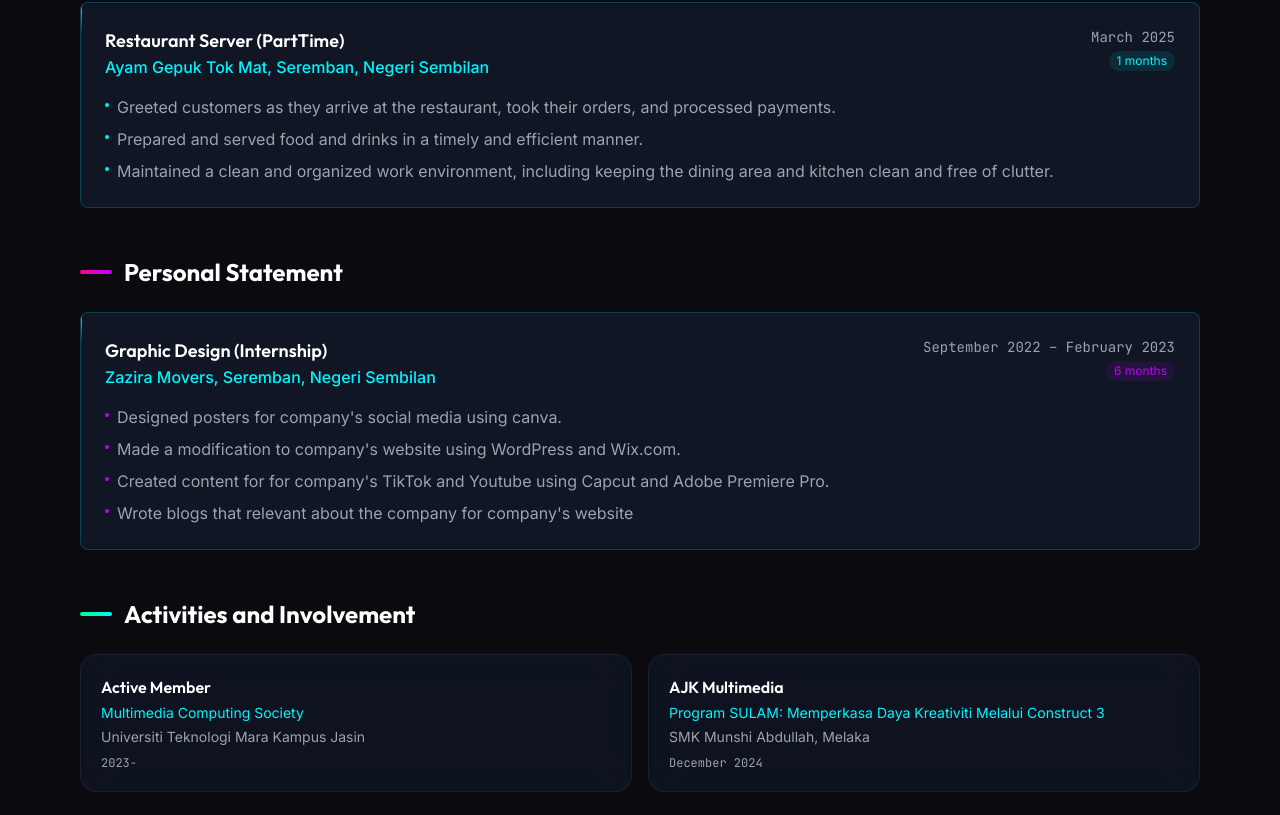
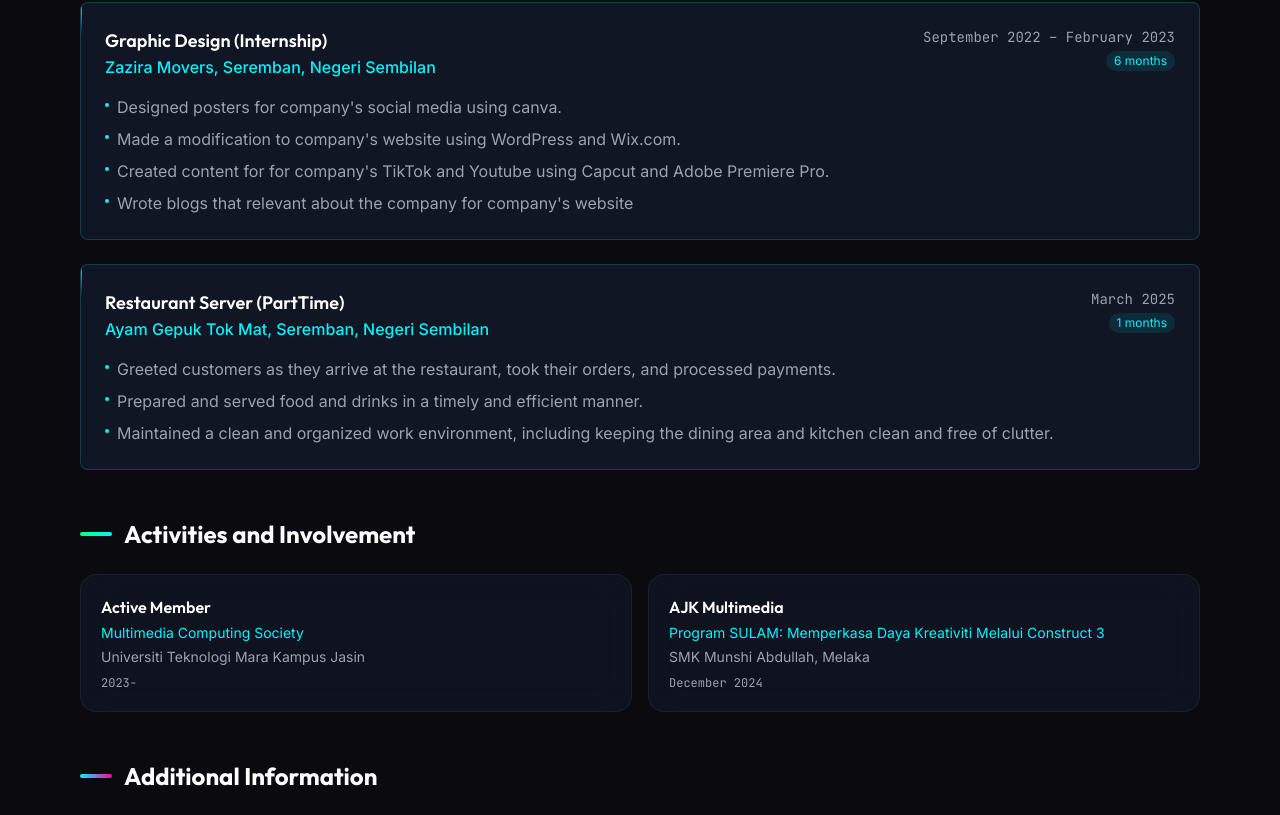
Before and after one commit to MuhdAqmarr/Portfolio-ZharifAzfar, a React (Vite) app: page /resume in a window 1280 px wide. Shown: the part 1590-2405 px from the top of the page. Built offline with nearby package versions, Linux system fonts and the light colour scheme.

Commit message:
Commit - Resume

```diff
--- a/src/pages/Resume.tsx
+++ b/src/pages/Resume.tsx
@@ -149,7 +149,7 @@
                     </ScrollReveal>
 
                     <StaggerContainer className="space-y-6">
-                        {resumeData.workingExperiences.map((exp, index) => (
+                        {[...resumeData.personalStatement, ...resumeData.workingExperiences].map((exp, index) => (
                             <StaggerItem key={index}>
                                 <Card variant="hud" glow className="p-6">
                                     <div className="flex flex-col lg:flex-row lg:items-start lg:justify-between gap-4 mb-4">
@@ -184,50 +184,7 @@
                     </StaggerContainer>
                 </section>
 
-                {/* Personal Statement Section */}
-                <section>
-                    <ScrollReveal>
-                        <h2 className="font-display text-2xl font-bold text-gray-900 dark:text-white mb-6 flex items-center gap-3">
-                            <span className="h-1 w-8 rounded-full bg-gradient-to-r from-neon-pink to-neon-purple" />
-                            Personal Statement
-                        </h2>
-                    </ScrollReveal>
 
-                    <StaggerContainer className="space-y-6">
-                        {resumeData.personalStatement.map((exp, index) => (
-                            <StaggerItem key={index}>
-                                <Card variant="hud" glow className="p-6">
-                                    <div className="flex flex-col lg:flex-row lg:items-start lg:justify-between gap-4 mb-4">
-                                        <div>
-                                            <h3 className="font-display font-semibold text-lg text-gray-900 dark:text-white">
-                                                {exp.role}
-                                            </h3>
-                                            <p className="text-primary-600 dark:text-neon-cyan font-medium">
-                                                {exp.company}, {exp.location}
-                                            </p>
-                                        </div>
-                                        <div className="flex flex-col items-start lg:items-end gap-1">
-                                            <span className="text-sm font-mono text-gray-600 dark:text-gray-400">
-                                                {exp.period}
-                                            </span>
-                                            <span className="text-xs px-2 py-0.5 rounded-full bg-neon-purple/10 text-neon-purple">
-                                                {exp.duration}
-                                            </span>
-                                        </div>
-                                    </div>
-                                    <ul className="space-y-2">
-                                        {exp.responsibilities.map((resp, i) => (
-                                            <li key={i} className="text-gray-600 dark:text-gray-400 flex items-start gap-2">
-                                                <span className="mt-2 h-1 w-1 flex-shrink-0 rounded-full bg-neon-purple" />
-                                                <span>{resp}</span>
-                                            </li>
-                                        ))}
-                                    </ul>
-                                </Card>
-                            </StaggerItem>
-                        ))}
-                    </StaggerContainer>
-                </section>
 
                 {/* Activities Section */}
                 <section>
```
